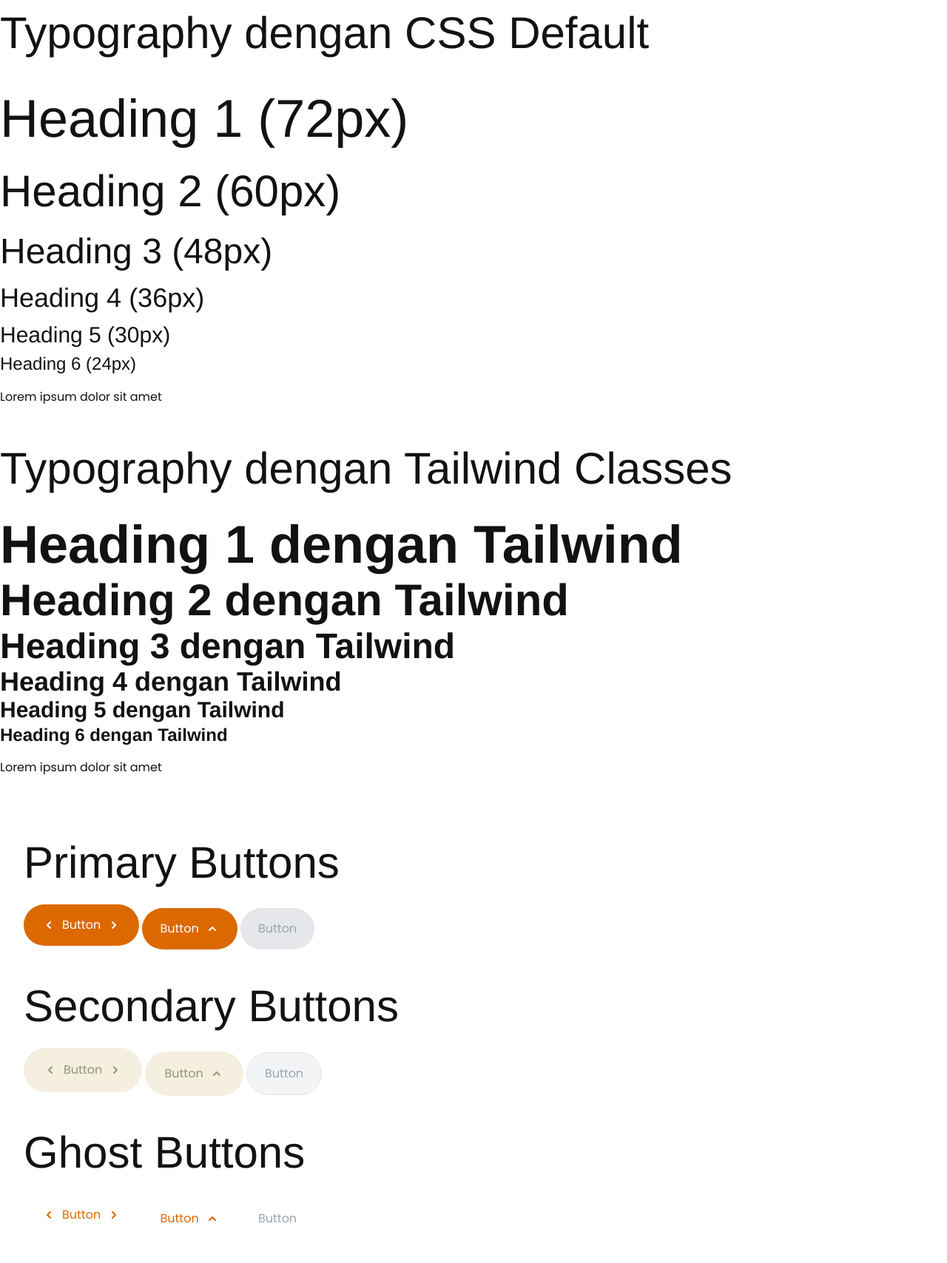
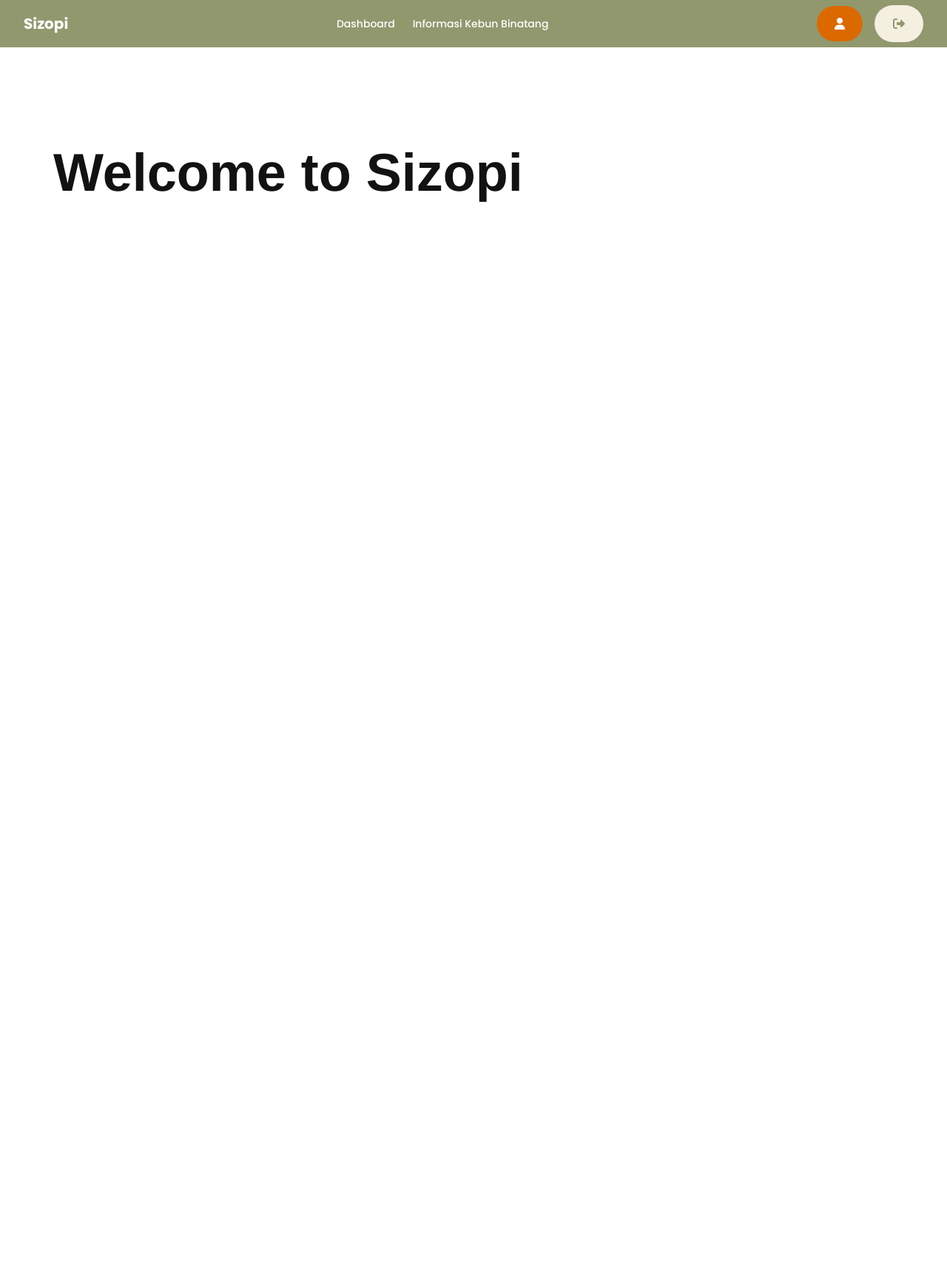
Before and after one commit to BASDAT-B06/sizopi, a Django app: page / in a window 1280 px wide. Shown: the whole page at 74% size. After the commit the page ends 273 px from the top, so only its background shows below. Run offline with Django 5.2, Linux system fonts and the light colour scheme; some libraries are stand-ins or nearby versions.

Commit message:
feat: add navbar

```diff
--- a/main/templates/main.html
+++ b/main/templates/main.html
@@ -4,55 +4,13 @@
 {% block meta %}
 {% endblock meta %}
 
+{% block navbar %}
+{% include "components/navbar.html" with is_logged_in=True user_role="pengunjung" %}
+{% endblock navbar %}
+
 {% block content %}
-<div class="container">
-    <div class="mb-10">
-        <h2 class="mb-4">Typography dengan CSS Default</h2>
-
-        <h1>Heading 1 (72px)</h1>
-        <h2>Heading 2 (60px)</h2>
-        <h3>Heading 3 (48px)</h3>
-        <h4>Heading 4 (36px)</h4>
-        <h5>Heading 5 (30px)</h5>
-        <h6>Heading 6 (24px)</h6>
-
-        <p class="mt-4">Lorem ipsum dolor sit amet</p>
-    </div>
-
-    <div class="mb-10">
-        <h2 class="mb-4">Typography dengan Tailwind Classes</h2>
-
-        <div class="font-header text-h1 text-neutral-black">Heading 1 dengan Tailwind</div>
-        <div class="font-header text-h2 text-neutral-black">Heading 2 dengan Tailwind</div>
-        <div class="font-header text-h3 text-neutral-black">Heading 3 dengan Tailwind</div>
-        <div class="font-header text-h4 text-neutral-black">Heading 4 dengan Tailwind</div>
-        <div class="font-header text-h5 text-neutral-black">Heading 5 dengan Tailwind</div>
-        <div class="font-header text-h6 text-neutral-black">Heading 6 dengan Tailwind</div>
-
-        <div class="font-body text-base text-neutral-black mt-4">Lorem ipsum dolor sit amet</div>
-    </div>
-
-    <div class="p-8">
-        <h2>Primary Buttons</h2>
-        <div class="space-y-4">
-            {% include "components/button.html" with type="primary" text="Button" icon_left=True icon_right=True %}
-            {% include "components/button.html" with type="primary" text="Button" arrow_up=True %}
-            {% include "components/button.html" with type="primary" text="Button" disabled=True %}
-        </div>
-
-        <h2 class="mt-8">Secondary Buttons</h2>
-        <div class="space-y-4">
-            {% include "components/button.html" with type="secondary" text="Button" icon_left=True icon_right=True %}
-            {% include "components/button.html" with type="secondary" text="Button" arrow_up=True %}
-            {% include "components/button.html" with type="secondary" text="Button" disabled=True %}
-        </div>
-
-        <h2 class="mt-8">Ghost Buttons</h2>
-        <div class="space-y-4">
-            {% include "components/button.html" with type="ghost" text="Button" icon_left=True icon_right=True %}
-            {% include "components/button.html" with type="ghost" text="Button" arrow_up=True %}
-            {% include "components/button.html" with type="ghost" text="Button" disabled=True %}
-        </div>
-    </div>
+<!-- Your page content here -->
+<div class="container mx-auto p-8">
+    <h1 class="text-h1">Welcome to Sizopi</h1>
 </div>
 {% endblock content %}
--- a/templates/base.html
+++ b/templates/base.html
@@ -1,4 +1,7 @@
 {% load static %}
+<!-- Font Awesome CDN -->
+<link rel="stylesheet" href="https://cdnjs.cloudflare.com/ajax/libs/font-awesome/6.5.1/css/all.min.css" integrity="sha512-DTOQO9RWCH3ppGqcWaEA1BIZOC6xxalwEsw9c2QQeAIftl+Vegovlnee1c9QX4TctnWMn13TZye+giMm8e2LwA==" crossorigin="anonymous" referrerpolicy="no-referrer" />
+
 <!DOCTYPE html>
 <html lang="en">
 
@@ -10,12 +13,15 @@
     <script src="{% static 'js/tailwind-config.js' %}"></script>
     <link rel="stylesheet" href="{% static 'css/styles.css' %}" />
     <link rel="icon" type="image/x-icon" href="{% static 'img/Logo.svg' %}">
-    <style type="text/tailwindcss"></style>
     {% block meta %} {% endblock meta %}
 </head>
 
 <body>
-    {% block content %} {% endblock content %}
+    {% block navbar %} {% endblock navbar %}
+	<div class="mt-24 mx-auto w-[95%] px-2 max-w-screen-xl">
+		{% block content %}
+		{% endblock content %}
+	</div>
 </body>
 
 </html>
--- a/templates/components/button.html
+++ b/templates/components/button.html
@@ -8,6 +8,7 @@ Usage:
     arrow_up=True (optional)
     disabled=True (optional)
     href="#" (optional)
+    icon_class="fas fa-user" (optional, for Font Awesome icons)
 %}
 {% endcomment %}
 
@@ -16,8 +17,9 @@ Usage:
 {% with has_left_icon=icon_left|default:False %}
 {% with has_right_icon=icon_right|default:False %}
 {% with has_arrow_up=arrow_up|default:False %}
-{% with button_text=text|default:"Button" %}
+{% with button_text=text|default:"" %}
 {% with button_href=href|default:"#" %}
+{% with fa_icon=icon_class|default:"" %}
 
     {% if btn_type == "primary" %}
         {% if is_disabled %}
@@ -29,7 +31,7 @@ Usage:
         {% if is_disabled %}
             <a class="inline-flex items-center justify-center px-6 py-4 rounded-full border bg-gray-100 text-gray-400 border-gray-200 cursor-not-allowed">
         {% else %}
-            <a href="{{ button_href }}" class="inline-flex items-center justify-center px-6 py-4 rounded-full border bg-secondary text-primary border-transparent hover:border-primary-80 border-2 hover:bg-secondary-80 active:bg-primary-20 transition-colors">
+        <a href="{{ button_href }}" class="inline-flex items-center justify-center px-6 py-4 rounded-full bg-secondary text-primary border border-transparent hover:border-primary-80 hover:bg-secondary-80 active:bg-primary-20 transition-colors">
         {% endif %}
     {% elif btn_type == "ghost" %}
         {% if is_disabled %}
@@ -38,7 +40,9 @@ Usage:
             <a href="{{ button_href }}" class="inline-flex items-center justify-center px-6 py-4 rounded-full bg-transparent text-accent-500 hover:bg-accent-50 active:bg-accent-200 transition-colors">
         {% endif %}
     {% endif %}
-        {% if has_left_icon %}
+        {% if fa_icon %}
+            <i class="{{ fa_icon }} {% if button_text %}mr-2{% endif %}"></i>
+        {% elif has_left_icon %}
             <svg class="w-5 h-5 mr-2" xmlns="http://www.w3.org/2000/svg" viewBox="0 0 20 20" fill="currentColor">
                 <path fill-rule="evenodd" d="M12.707 5.293a1 1 0 010 1.414L9.414 10l3.293 3.293a1 1 0 01-1.414 1.414l-4-4a1 1 0 010-1.414l4-4a1 1 0 011.414 0z" clip-rule="evenodd" />
             </svg>
@@ -66,3 +70,4 @@ Usage:
 {% endwith %}
 {% endwith %}
 {% endwith %}
+{% endwith %}
--- /dev/null
+++ b/templates/components/navbar.html
@@ -0,0 +1,157 @@
+{% comment %}
+Usage:
+{% include "components/navbar.html" with
+is_logged_in=True/False (required)
+user_role="dokter_hewan"/"penjaga_hewan"/"staf_administrasi"/"pelatih_pertunjukan"/"pengunjung" (optional)
+is_adopter=True/False (optional, only needed if user_role is "pengunjung")
+%}
+{% endcomment %}
+
+{% with logged_in=is_logged_in|default:False %}
+{% with role=user_role|default:"" %}
+{% with adopter=is_adopter|default:False %}
+
+<nav class="bg-primary text-white">
+    <div class="max-w-7xl mx-auto px-4 sm:px-6 lg:px-8">
+        <div class="flex justify-between h-16">
+            <div class="flex">
+                <!-- Logo -->
+                <div class="flex-shrink-0 flex items-center">
+                    <a href="{% if logged_in %}/dashboard/{% else %}/{% endif %}" class="font-bold text-xl">Sizopi</a>
+                </div>
+            </div>
+
+            <!-- Navigation Links - Centered when logged in -->
+            <div class="hidden sm:flex sm:items-center {% if logged_in %}justify-center flex-grow{% endif %}">
+                {% if logged_in %}
+                <!-- Common links for all logged-in users -->
+                <a href="/dashboard/" class="px-3 py-2 rounded-md text-sm font-medium hover:bg-primary-80">Dashboard</a>
+
+                <!-- Role-specific links -->
+                {% if role == "dokter_hewan" %}
+                <a href="/rekam-medis/" class="px-3 py-2 rounded-md text-sm font-medium hover:bg-primary-80">Rekam Medis
+                    Hewan</a>
+                {% elif role == "penjaga_hewan" %}
+                <a href="/catatan-perawatan/"
+                    class="px-3 py-2 rounded-md text-sm font-medium hover:bg-primary-80">Catatan Perawatan Hewan</a>
+                {% elif role == "staf_administrasi" %}
+                <a href="/kelola-pengunjung/"
+                    class="px-3 py-2 rounded-md text-sm font-medium hover:bg-primary-80">Kelola Pengunjung</a>
+                <a href="/kelola-adopsi/" class="px-3 py-2 rounded-md text-sm font-medium hover:bg-primary-80">Kelola
+                    Adopsi</a>
+                <a href="/kelola-adopter/" class="px-3 py-2 rounded-md text-sm font-medium hover:bg-primary-80">Kelola
+                    Adopter</a>
+                {% elif role == "pelatih_pertunjukan" %}
+                <a href="/jadwal-pertunjukan/"
+                    class="px-3 py-2 rounded-md text-sm font-medium hover:bg-primary-80">Jadwal Pertunjukan</a>
+                {% elif role == "pengunjung" %}
+                <a href="/informasi-kebun-binatang/"
+                    class="px-3 py-2 rounded-md text-sm font-medium hover:bg-primary-80">Informasi Kebun Binatang</a>
+                {% if adopter %}
+                <a href="/hewan-adopsi/" class="px-3 py-2 rounded-md text-sm font-medium hover:bg-primary-80">Hewan
+                    Adopsi</a>
+                {% endif %}
+                {% endif %}
+                {% endif %}
+            </div>
+
+            <!-- Right side menu -->
+            <div class="hidden sm:flex sm:items-center space-x-4">
+                {% if logged_in %}
+                <!-- Profile icon button (primary) -->
+                {% include "components/button.html" with type="primary" text="" icon_class="fas fa-user" href="/pengaturan-profil/" %}
+
+                <!-- Logout icon button (ghost) -->
+                {% include "components/button.html" with type="secondary" text="" icon_class="fas fa-sign-out-alt" href="/logout/" %}
+
+                {% else %}
+                <!-- Login button (primary) -->
+                {% include "components/button.html" with type="primary" text="Login" href="/login/" %}
+
+                <!-- Register button (secondary) -->
+                {% include "components/button.html" with type="secondary" text="Registrasi" href="/register/" %}
+
+                {% endif %}
+            </div>
+
+            <!-- Mobile menu button -->
+            <div class="-mr-2 flex items-center sm:hidden">
+                <button type="button"
+                    class="mobile-menu-button inline-flex items-center justify-center p-2 rounded-md text-white hover:bg-primary-80 focus:outline-none focus:ring-2 focus:ring-inset focus:ring-white"
+                    aria-expanded="false">
+                    <span class="sr-only">Open main menu</span>
+                    <!-- Menu icon -->
+                    <svg class="block h-6 w-6" xmlns="http://www.w3.org/2000/svg" fill="none" viewBox="0 0 24 24"
+                        stroke="currentColor" aria-hidden="true">
+                        <path stroke-linecap="round" stroke-linejoin="round" stroke-width="2"
+                            d="M4 6h16M4 12h16M4 18h16" />
+                    </svg>
+                </button>
+            </div>
+        </div>
+    </div>
+
+    <!-- Mobile menu, show/hide based on menu state -->
+    <div class="mobile-menu hidden sm:hidden">
+        <div class="px-2 pt-2 pb-3 space-y-1">
+            {% if logged_in %}
+            <!-- Common links for all logged-in users -->
+            <a href="/dashboard/"
+                class="block px-3 py-2 rounded-md text-base font-medium hover:bg-primary-80">Dashboard</a>
+
+            <!-- Role-specific links -->
+            {% if role == "dokter_hewan" %}
+            <a href="/rekam-medis/" class="block px-3 py-2 rounded-md text-base font-medium hover:bg-primary-80">Rekam
+                Medis Hewan</a>
+            {% elif role == "penjaga_hewan" %}
+            <a href="/catatan-perawatan/"
+                class="block px-3 py-2 rounded-md text-base font-medium hover:bg-primary-80">Catatan Perawatan Hewan</a>
+            {% elif role == "staf_administrasi" %}
+            <a href="/kelola-pengunjung/"
+                class="block px-3 py-2 rounded-md text-base font-medium hover:bg-primary-80">Kelola Pengunjung</a>
+            <a href="/kelola-adopsi/"
+                class="block px-3 py-2 rounded-md text-base font-medium hover:bg-primary-80">Kelola Adopsi</a>
+            <a href="/kelola-adopter/"
+                class="block px-3 py-2 rounded-md text-base font-medium hover:bg-primary-80">Kelola Adopter</a>
+            {% elif role == "pelatih_pertunjukan" %}
+            <a href="/jadwal-pertunjukan/"
+                class="block px-3 py-2 rounded-md text-base font-medium hover:bg-primary-80">Jadwal Pertunjukan</a>
+            {% elif role == "pengunjung" %}
+            <a href="/informasi-kebun-binatang/"
+                class="block px-3 py-2 rounded-md text-base font-medium hover:bg-primary-80">Informasi Kebun
+                Binatang</a>
+            {% if adopter %}
+            <a href="/hewan-adopsi/" class="block px-3 py-2 rounded-md text-base font-medium hover:bg-primary-80">Hewan
+                Adopsi</a>
+            {% endif %}
+            {% endif %}
+
+            <!-- User options -->
+            <a href="/pengaturan-profil/"
+                class="block px-3 py-2 rounded-md text-base font-medium hover:bg-primary-80">Pengaturan Profil</a>
+            <a href="/logout/" class="block px-3 py-2 rounded-md text-base font-medium hover:bg-primary-80">Logout</a>
+            {% else %}
+            <!-- Guest links -->
+            <a href="/login/" class="block px-3 py-2 rounded-md text-base font-medium hover:bg-primary-80">Login</a>
+            <a href="/register/"
+                class="block px-3 py-2 rounded-md text-base font-medium hover:bg-primary-80">Registrasi</a>
+            {% endif %}
+        </div>
+    </div>
+</nav>
+
+<!-- Add JavaScript for mobile menu toggle -->
+<script>
+    document.addEventListener('DOMContentLoaded', function () {
+        const mobileMenuButton = document.querySelector('.mobile-menu-button');
+        const mobileMenu = document.querySelector('.mobile-menu');
+
+        mobileMenuButton.addEventListener('click', function () {
+            mobileMenu.classList.toggle('hidden');
+        });
+    });
+</script>
+
+{% endwith %}
+{% endwith %}
+{% endwith %}
```
Also changed, not shown: templates/navbar.html (deleted).
